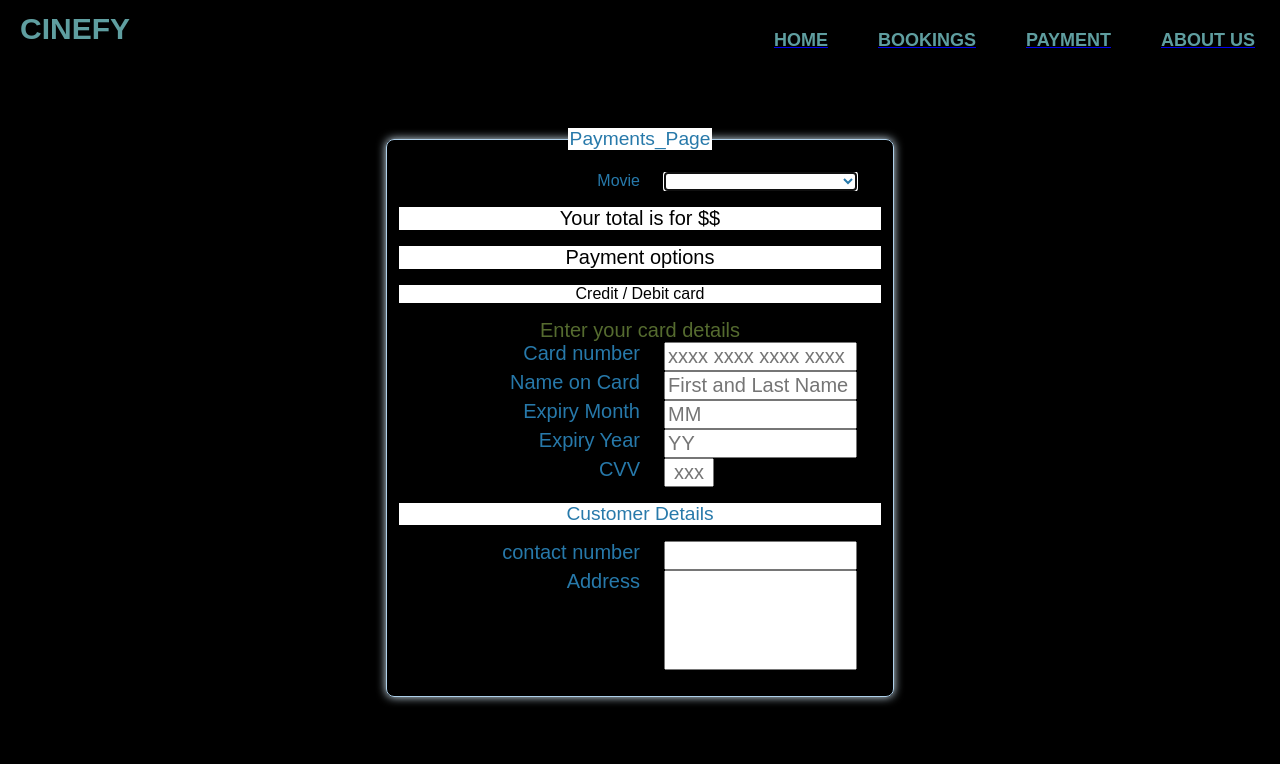
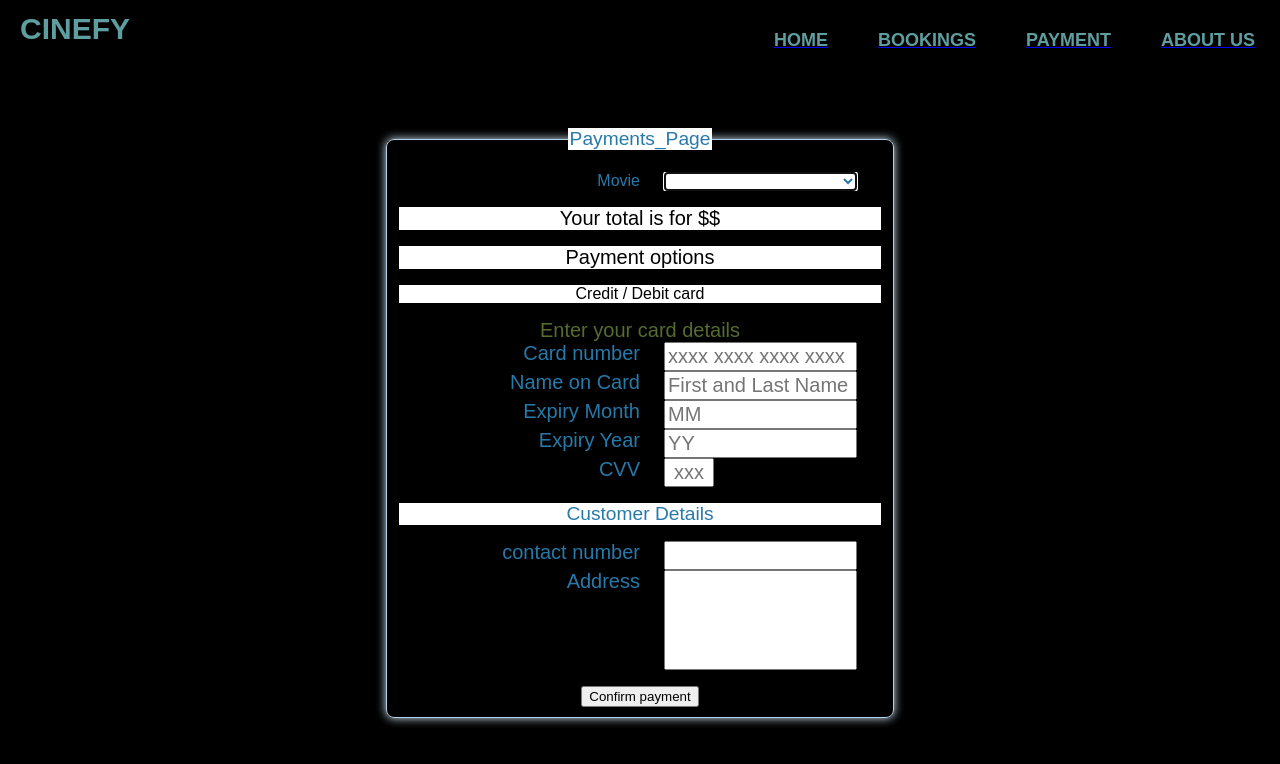
Before and after one commit to parasharparth/cinefy-frontend, a React (Create React App) app: page /payment in a window 1280 px wide. Shown: the top 764 px of the page. Built offline with nearby package versions, Linux system fonts and the light colour scheme.

Commit message:
Update PaymentsPage.jsx

```diff
--- a/src/components/Payment/PaymentsPage.jsx
+++ b/src/components/Payment/PaymentsPage.jsx
@@ -56,6 +56,9 @@ const Payment=()=>{
                             <label style={{fontSize:'20px'}} htmlFor="Address">Address</label>
                             <input style={{fontSize:'20px',height:'100px'}} type="Address" name="Address" id="Address" required/>
                         </p>
+                            <div id="submit_wrapper">
+                            <input type="submit" id="submit" value="Confirm payment"/>
+                        </div>
                     </fieldset>
                 </form>
             </div>
```
